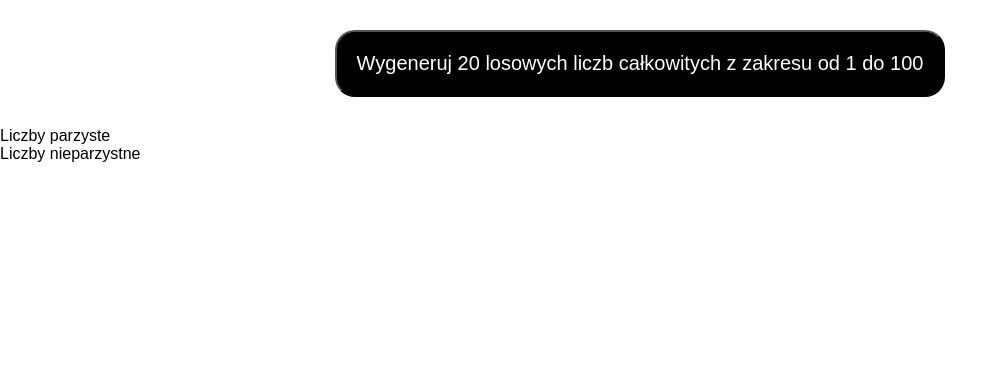
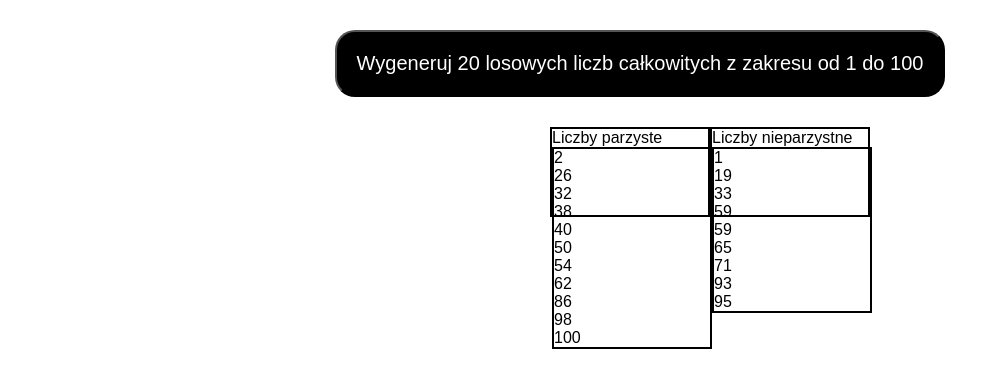
Before and after one commit to katarzynawysmolinska/Recruitment-tasks, a plain HTML site: page Zadanie1/index.html in a window 1280 px wide. Both pictures are taken after a click on the button 640 px from the left and 63 px from the top of the page. Shown: the whole page, without its empty margins (0-1007 px from the left). Drawn offline with Linux system fonts and the light colour scheme.

Commit message:
Almost over

```diff
--- a/Zadanie1/index.html
+++ b/Zadanie1/index.html
@@ -7,6 +7,7 @@
     <meta name="viewport" content="width=device-width, initial-scale=1.0">
     <title>Document</title>
     <link rel="stylesheet" href="style.css">
+    <script defer src="script.js"></script>
 
     <style>
 
@@ -15,24 +16,22 @@
 
 <body>
 
-    <button id>Wygeneruj 20 losowych liczb całkowitych z zakresu od 1 do 100</button>
-
-
+    <button id="generate-numbers">Wygeneruj 20 losowych liczb całkowitych z zakresu od 1 do 100</button>
 
 
     <div class="wrapper">
         <div>
             <p>Liczby parzyste</p>
+            <div id="odd"></div>
+
         </div>
         <div>
             <p>Liczby nieparzystne</p>
+            <div id="even"></div>
         </div>
-        <div></div>
-        <div></div>
     </div>
 
 
-    <script src="script.js"></script>
 </body>
 
 </html>
--- a/Zadanie1/script.js
+++ b/Zadanie1/script.js
@@ -1,38 +1,40 @@
-const button = document.querySelector("button");
-const evenTd = document.querySelector(".even");
-const oddTd = document.querySelector(".odd");
+document.addEventListener("DOMContentLoaded", () => {
+	const button = document.querySelector("#generate-numbers");
+	const evenTd = document.querySelector("#even");
+	const oddTd = document.querySelector("#odd");
 
-const evenNumbers = [];
-const oddNumbers = [];
+	const evenNumbers = [];
+	const oddNumbers = [];
 
-const render = () => {
-	evenTd.textContent = "";
-	oddTd.textContent = "";
-	for (i = 0; i < 20; i++) {
-		const number = Math.floor(Math.random() * 100 + 1);
+	const render = () => {
+		evenTd.innerHTML = "";
+		oddTd.innerHTML = "";
 
-		if (number % 2 === 0) {
-			evenNumbers.push(number);
-		} else {
-			oddNumbers.push(number);
+		let i = 0;
+		const loopLength = 20;
+
+		for (i; i < loopLength; i++) {
+			const number = Math.floor(Math.random() * 100 + 1);
+
+			if (number % 2 === 0) oddNumbers.push(number);
+			else evenNumbers.push(number);
 		}
-	}
 
-	const evenP = document.createElement("p");
-	evenP.textContent = "";
-	evenTd.appendChild(evenP);
-	// p.textContent = number;
-	const sortedEvenArray = evenNumbers.sort();
-	evenP.textContent = sortedEvenArray;
+		const sortedOddArray = oddNumbers.sort((a, b) => (a > b ? 1 : -1));
+		const sortedEvenArray = evenNumbers.sort((a, b) => (a > b ? 1 : -1));
 
-	const oddP = document.createElement("p");
-	oddP.textContent = "";
-	oddTd.appendChild(oddP);
-	// p.textContent = number;
-	const sortedOddArray = oddNumbers.sort();
-	oddP.textContent = sortedOddArray;
-};
 
-button.addEventListener("click", render);
+		evenTd.innerHTML = `
+		<ul>
+		  ${sortedEvenArray.map(item => `<li>${item}</li>`).join("")}
+		</ul>
+		`;
+		oddTd.innerHTML = `
+		<ul>
+		  ${sortedOddArray.map(item => `<li>${item}</li>`).join("")}
+		</ul>
+		`;
+	};
 
-//użyj metody forEach
+	button.addEventListener("click", render);
+});
--- a/Zadanie1/style.css
+++ b/Zadanie1/style.css
@@ -15,16 +15,7 @@ button {
 	border-radius: 20px;
 }
 
-table {
-	margin: auto;
-}
-
-tr,
-td {
-	border: 2px solid black;
-}
-
-/* .wrapper {
+.wrapper {
 	display: grid;
 	grid-template-columns: 1fr 1fr;
 	grid-template-rows: 1fr 1fr;
@@ -39,7 +30,7 @@ td {
 .wrapper div {
 	border: 2px solid black;
 	width: 160px;
-	height: 90px;
+	min-height: 30px;
 }
 
 .wrapper div:nth-child(1) {
@@ -56,4 +47,8 @@ td {
 
 .wrapper div:nth-child(4) {
 	grid-area: b4;
-} */
+}
+
+ul {
+	list-style-type: none;
+}
```
